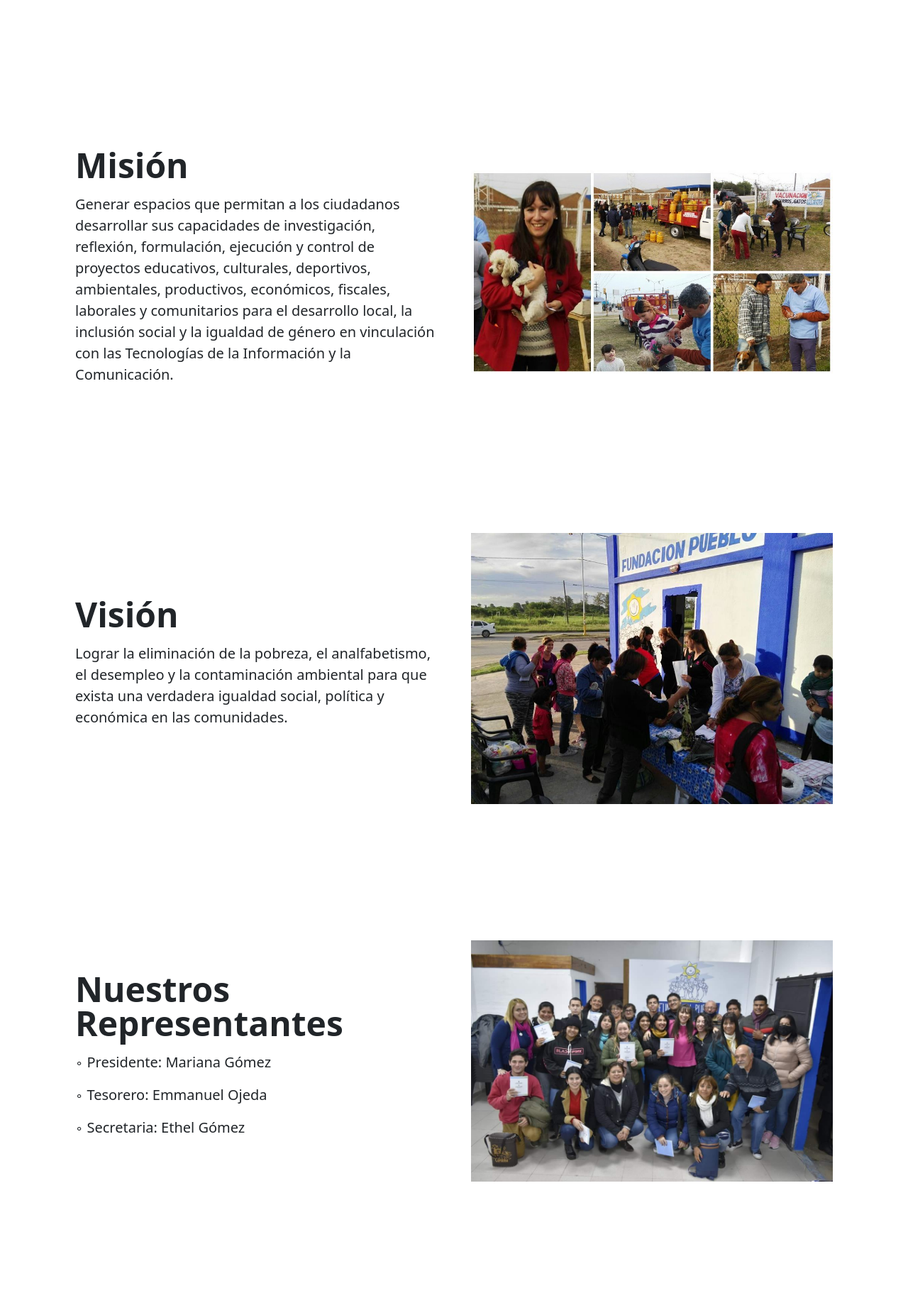
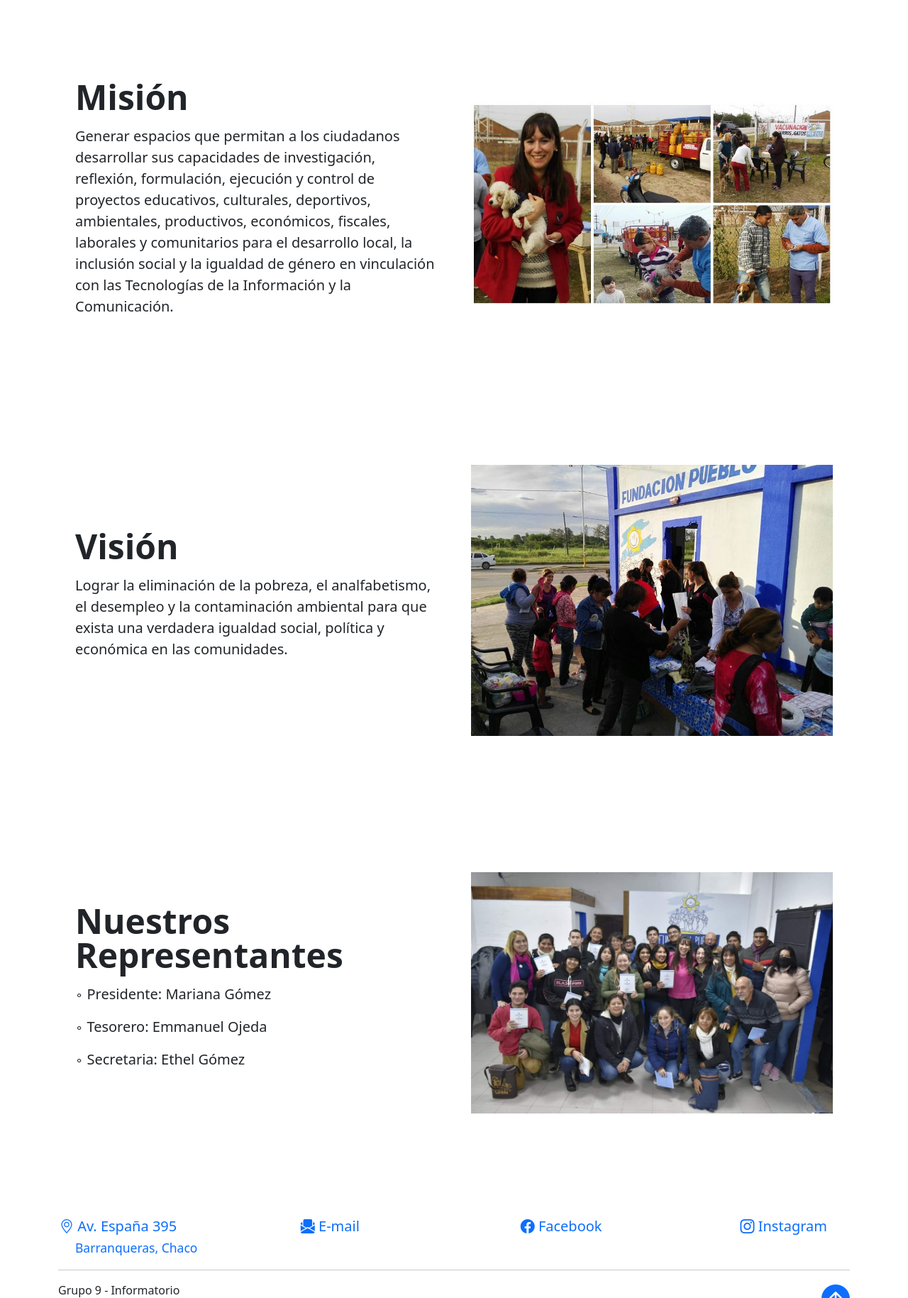
Before and after one commit to Dragonhak/Proyecto9, a Django app: page / in a window 1280 px wide. Shown: the part 931-2760 px from the top of the page at 71% size. Run offline with Django 4.2, Linux system fonts and the light colour scheme; some libraries are stand-ins or nearby versions.

Commit message:
Mejoras estilo home

```diff
--- a/proyecto9/static/css/styles.css
+++ b/proyecto9/static/css/styles.css
@@ -3,3 +3,7 @@
     padding: 0;
     list-style: none;
 }
+
+a:link {
+    text-decoration: none;
+}
--- a/proyecto9/templates/base/base_generic.html
+++ b/proyecto9/templates/base/base_generic.html
@@ -13,13 +13,12 @@
   <!-- CSS only -->
   <link href="https://cdn.jsdelivr.net/npm/bootstrap@5.2.0/dist/css/bootstrap.min.css" rel="stylesheet"
     integrity="sha384-gH2yIJqKdNHPEq0n4Mqa/HGKIhSkIHeL5AyhkYV8i59U5AR6csBvApHHNl/vI1Bx" crossorigin="anonymous">
-   <!-- <style>
-       body {
-        background-image: url('https://scontent.faep7-1.fna.fbcdn.net/v/t1.6435-9/109840742_1574719859369043_6537033398016925633_n.jpg?_nc_cat=101&ccb=1-7&_nc_sid=09cbfe&_nc_eui2=AeFwJwnPpqK2ClbFIkePcZJFZlQ0caZxL9xmVDRxpnEv3Gov7ctI3IsNxEc3k-0oeNE&_nc_ohc=iBQ-QUInLSkAX_locnA&_nc_ht=scontent.faep7-1.fna&oh=00_AT_lleyCIQspCHOw7D5VjC66TbyKCECcg9J2nNAHKQOYaA&oe=631544D2');
-        background-repeat: no-repeat;
-        background-position: center;
-      }
-      </style>-->
+
+        <link rel="stylesheet" href="https://cdn.jsdelivr.net/npm/bootstrap-icons@1.9.1/font/bootstrap-icons.css">
+
+
+  <link rel="stylesheet" href="static/css/styles.css" />
+
   <body>
 </head>
 
@@ -30,13 +29,7 @@
 
 
   <main>
-
     <br>
-    <br>
-    <br>
-    <br>
-    <br>
-
     <!-- Marketing messaging and featurettes
     ================================================== -->
     <!-- Wrap the rest of the page in another container to center all the content. -->
@@ -95,7 +88,7 @@
 
     <!-- FOOTER -->
     <footer class="container">
-      <p class="float-end"><a href="#">Volver Arriba</a></p>
+      <h1 class="float-end"><a href="#"><i class="bi bi-arrow-up-circle-fill"></i></a></h1>
       <p>Grupo 9 - Informatorio</p>
     </footer>
   </main>
@@ -105,6 +98,7 @@
   <script src="https://cdn.jsdelivr.net/npm/bootstrap@5.2.0/dist/js/bootstrap.bundle.min.js"
     integrity="sha384-A3rJD856KowSb7dwlZdYEkO39Gagi7vIsF0jrRAoQmDKKtQBHUuLZ9AsSv4jD4Xa"
     crossorigin="anonymous"></script>
+
 </body>
 
 </html>
--- a/proyecto9/templates/home/home.html
+++ b/proyecto9/templates/home/home.html
@@ -1,4 +1,3 @@
-
 {% extends "base/base_generic.html" %}
 
 {% block title %}<title>Inicio</title>{% endblock %}
@@ -11,16 +10,18 @@
     <h1 class="display-5 fw-bold">Bienvenidos</h1>
     <div class="col-lg-6 mx-auto">
       <p class="lead mb-4">Somos Fundación Pueblo</p>
-      <p class="lead"></p>Una entidad que fue creada en el año 2012 y que tiene como objetivo llevar adelante diferentes actividades para la comunidad de Barranqueras.</p>
+      <p class="lead mb-4"></p>Una entidad que fue creada en el año 2012 y que tiene como objetivo llevar adelante
+      diferentes actividades para la comunidad de Barranqueras.</p>
     </div>
   </div>
 
   <div class="b-example-divider"></div>
 
-  <div class="container col-xxl-8 px-4 py-5">
+  <div class=" col-xxl-12 px-4 py-5">
     <div class="row flex-lg-row-reverse align-items-center g-5 py-5">
       <div class="col-10 col-sm-8 col-lg-6">
-        <img src="{% static 'img/mision.jpg' %}" class="d-block mx-lg-auto img-fluid" alt="Bootstrap Themes" width="700" height="500" loading="lazy">
+        <img src="{% static 'img/mision.jpg' %}" class="d-block mx-lg-auto img-fluid" alt="Bootstrap Themes" width="700"
+          height="500" loading="lazy">
       </div>
       <div class="col-lg-6">
         <h1 class="display-5 fw-bold lh-1 mb-3">Misión</h1>
@@ -35,15 +36,16 @@
 
   <div class="b-example-divider"></div>
 
-  <div class="container col-xxl-8 px-4 py-5">
+  <div class=" col-xxl-12 px-4 py-5">
     <div class="row flex-lg-row-reverse align-items-center g-5 py-5">
       <div class="col-10 col-sm-8 col-lg-6">
-        <img src="{% static 'img/vision.jpg' %}" class="d-block mx-lg-auto img-fluid" alt="Bootstrap Themes" width="700" height="500" loading="lazy">
+        <img src="{% static 'img/vision.jpg' %}" class="d-block mx-lg-auto img-fluid" alt="Bootstrap Themes" width="700"
+          height="500" loading="lazy">
       </div>
       <div class="col-lg-6">
         <h1 class="display-5 fw-bold lh-1 mb-3">Visión</h1>
-        <p class="lead">Lograr la eliminación de la pobreza, el analfabetismo, el desempleo y la
-          contaminación ambiental para que exista una verdadera igualdad social, política y
+        <p class="lead">Lograr la eliminación de la pobreza, el analfabetismo, el desempleo y la contaminación ambiental
+          para que exista una verdadera igualdad social, política y
           económica en las comunidades.</p>
       </div>
     </div>
@@ -51,10 +53,11 @@
 
   <div class="b-example-divider"></div>
 
-  <div class="container col-xxl-8 px-4 py-5">
+  <div class=" col-xxl-12 px-4 py-5">
     <div class="row flex-lg-row-reverse align-items-center g-5 py-5">
       <div class="col-10 col-sm-8 col-lg-6">
-        <img src="{% static 'img/integrantes.jpg' %}" class="d-block mx-lg-auto img-fluid" alt="Bootstrap Themes" width="700" height="500" loading="lazy">
+        <img src="{% static 'img/integrantes.jpg' %}" class="d-block mx-lg-auto img-fluid" alt="Bootstrap Themes"
+          width="700" height="500" loading="lazy">
       </div>
       <div class="col-lg-6">
         <h1 class="display-5 fw-bold lh-1 mb-3">Nuestros Representantes</h1>
@@ -67,23 +70,38 @@
 
   <div class="b-example-divider"></div>
 
-  <div class="container col-xxl-8 px-4 py-5">
-    <div class="row flex-lg-row-reverse align-items-center g-5 py-5">
-      <div class="col-10 col-sm-8 col-lg-6">
-        <img src="{% static 'img/contacto.jpg' %}" class="d-block mx-lg-auto img-fluid" alt="Bootstrap Themes" width="700" height="500" loading="lazy">
+  <div class=" col-xxl-12 px-4 pt-5">
+    <div class="row">
+      <div class="col xxl-3">
+        <div class="d-inline p-2">
+          <div class="d-inline">
+            <a class="lead sinsub"
+              href="https://www.google.com.ar/maps/place/Av.+Espa%C3%B1a+395,+H3503+Barranqueras,+Chaco/@-27.4860315,-58.9562206,17z/data=!3m1!4b1!4m5!3m4!1s0x944572cde861393d:0xcdda960dff8f3f4c!8m2!3d-27.4860363!4d-58.9540319?hl=en"
+              target="_blank">
+              <i class="bi bi-geo-alt" style="margin-left: -30px;"></i>
+              Av. España 395
+              <br>
+              <small class="ml-2 pl-2"> Barranqueras, Chaco</small> </a>
+          </div>
+        </div>
       </div>
-      <div class="col-lg-6">
-        <h1 class="display-5 fw-bold lh-1 mb-3">Información de contactos</h1>
 
-        <p class="lead"><strong>Lugar: </strong><a href="https://www.google.com.ar/maps/place/Av.+Espa%C3%B1a+395,+H3503+Barranqueras,+Chaco/@-27.4860315,-58.9562206,17z/data=!3m1!4b1!4m5!3m4!1s0x944572cde861393d:0xcdda960dff8f3f4c!8m2!3d-27.4860363!4d-58.9540319?hl=en" target="_blank">Av. España 395. Barranqueras, Chaco</a></p>
-        <p class="lead"><strong>Email: </strong><a href="mailto:fundacionpueblochaco@gmail.com">fundacionpueblochaco@gmail.com</a></p>
-        <p class="lead"><strong>Facebook: </strong><a href="https://www.facebook.com/fundacion.pueblo/" target="_blank">@fundacion.pueblo</a></p>
-        <p class="lead"><strong>Instagram: </strong><a href="https://www.instagram.com/fundacion.pueblo/?hl=es-la/" target="_blank">@fundacion.pueblo</a></p>
+      <div class="col xxl-3">
+        <div class="d-inline p-2"><a class="lead" href="mailto:fundacionpueblochaco@gmail.com"><i
+              class="bi bi-envelope-paper-fill"></i> E-mail </a></div>
+      </div>
+      <div class="col xxl-3">
+        <div class="d-inline p-2"><a class="lead" href="https://www.facebook.com/fundacion.pueblo/" target="_blank"><i
+              class="bi bi-facebook"></i> Facebook
+          </a></div>
+      </div>
+      <div class="col-auto xxl-3">
+        <div class="d-inline p-2 ml-auto"><a class="lead" href="https://www.instagram.com/fundacion.pueblo/?hl=es-la/"
+            target="_blank"><i class="bi bi-instagram"></i> Instagram </a></div>
       </div>
     </div>
   </div>
 
-
   <div class="b-example-divider mb-0"></div>
 </main>
 {% endblock %}
```
